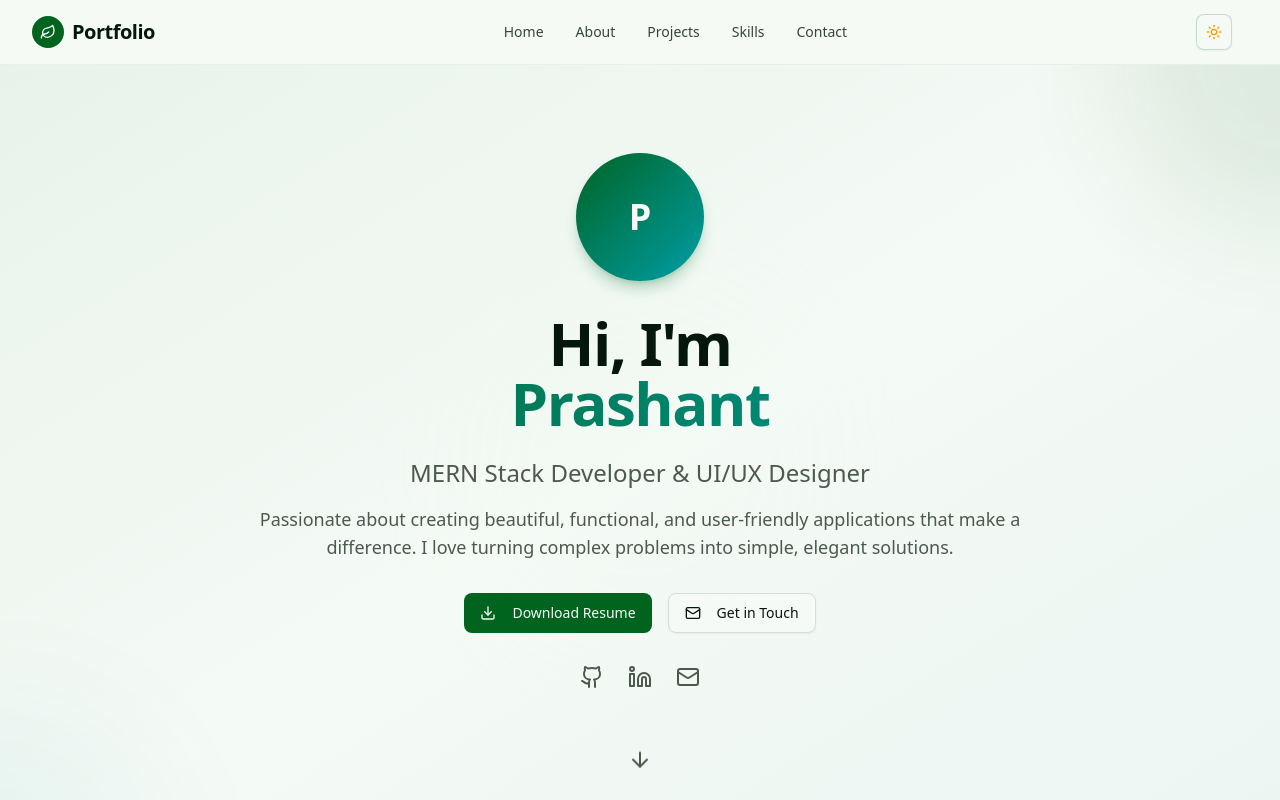
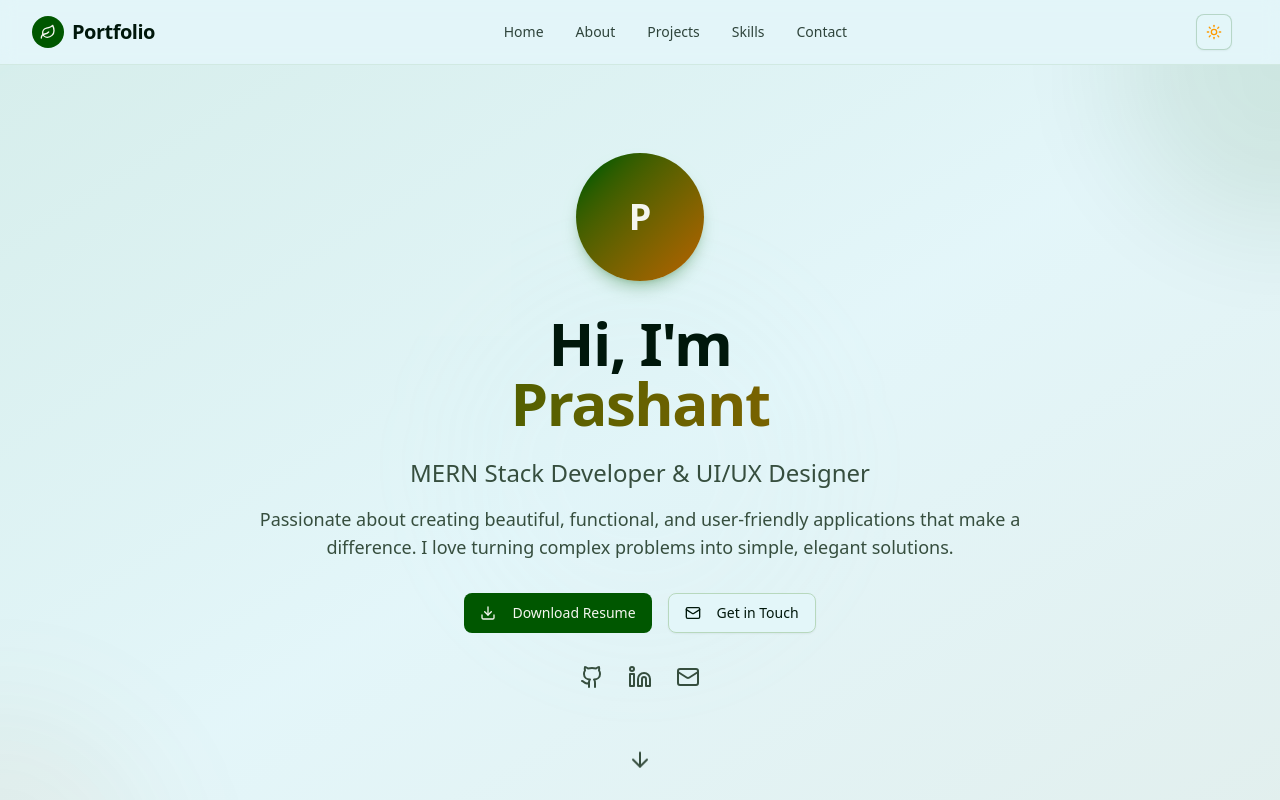
Before and after one commit to Pra-Shant-Chouhan/personal-portfolio, a Next.js app: page / in a window 1280 px wide. Shown: the top 800 px of the page. Built offline with nearby package versions, Linux system fonts and the light colour scheme.

Commit message:
theme second change for green and blue nature.

```diff
--- a/src/app/globals.css
+++ b/src/app/globals.css
@@ -46,83 +46,82 @@
 :root {
   --radius: 0.625rem;
 
-  /* Nature Light Theme - Fresh & Vibrant */
-  --background: oklch(0.98 0.008 150); /* Clean mint white */
-  --foreground: oklch(0.18 0.03 160); /* Deep forest text */
-  --card: oklch(0.99 0.005 140); /* Pure white with green tint */
-  --card-foreground: oklch(0.18 0.03 160);
-  --popover: oklch(0.99 0.005 140);
-  --popover-foreground: oklch(0.18 0.03 160);
-  --primary: oklch(0.42 0.16 155); /* Rich tree green */
-  --primary-foreground: oklch(0.98 0.008 150);
-  --secondary: oklch(0.94 0.02 180); /* Soft sky blue */
-  --secondary-foreground: oklch(0.22 0.03 160);
-  --muted: oklch(0.95 0.012 155); /* Muted sage */
-  --muted-foreground: oklch(0.45 0.025 150);
-  --accent: oklch(0.62 0.14 200); /* Ocean blue accent */
-  --accent-foreground: oklch(0.98 0.008 150);
-  --destructive: oklch(0.58 0.22 25); /* Natural red */
-  --border: oklch(0.89 0.018 155); /* Subtle green border */
-  --input: oklch(0.94 0.012 155); /* Light input */
-  --ring: oklch(0.42 0.16 155); /* Focus ring - tree green */
+  /* Day Nature Theme - Standing in a Sunlit Forest Clearing */
+  --background: oklch(0.96 0.02 210); /* Morning sky blue */
+  --foreground: oklch(0.18 0.04 160); /* Deep forest shadow text */
+  --card: oklch(0.98 0.01 120); /* Sunlit cloud white */
+  --card-foreground: oklch(0.20 0.04 155);
+  --popover: oklch(0.99 0.008 140); /* Fresh leaf highlight */
+  --popover-foreground: oklch(0.18 0.04 160);
+  --primary: oklch(0.38 0.18 145); /* Mature oak tree bark */
+  --primary-foreground: oklch(0.97 0.01 120);
+  --secondary: oklch(0.89 0.04 205); /* Clear sky blue */
+  --secondary-foreground: oklch(0.25 0.05 160);
+  --muted: oklch(0.92 0.03 150); /* Sun-dappled foliage */
+  --muted-foreground: oklch(0.40 0.04 155);
+  --accent: oklch(0.58 0.16 65); /* Golden sunlight accent */
+  --accent-foreground: oklch(0.18 0.04 160);
+  --destructive: oklch(0.55 0.22 25); /* Autumn red leaf */
+  --border: oklch(0.85 0.05 150); /* Forest edge shadow */
+  --input: oklch(0.93 0.03 155); /* Mossy ground input */
+  --ring: oklch(0.38 0.18 145); /* Tree ring focus */
 
-  /* Chart colors */
-  --chart-1: oklch(0.52 0.16 155); /* Forest green */
-  --chart-2: oklch(0.58 0.13 200); /* Ocean blue */
-  --chart-3: oklch(0.65 0.11 180); /* Sky blue */
-  --chart-4: oklch(0.48 0.18 140); /* Leaf green */
-  --chart-5: oklch(0.55 0.12 220); /* Deep blue */
+  /* Chart colors - Forest ecosystem */
+  --chart-1: oklch(0.45 0.16 140); /* Pine tree green */
+  --chart-2: oklch(0.52 0.12 205); /* Mountain lake blue */
+  --chart-3: oklch(0.60 0.14 65);  /* Sunbeam yellow */
+  --chart-4: oklch(0.35 0.12 120); /* Deep forest green */
+  --chart-5: oklch(0.68 0.08 180); /* Distant sky */
 
-  /* Sidebar */
-  --sidebar: oklch(0.97 0.008 150);
-  --sidebar-foreground: oklch(0.18 0.03 160);
-  --sidebar-primary: oklch(0.42 0.16 155);
-  --sidebar-primary-foreground: oklch(0.98 0.008 150);
-  --sidebar-accent: oklch(0.94 0.02 180);
-  --sidebar-accent-foreground: oklch(0.22 0.03 160);
-  --sidebar-border: oklch(0.89 0.018 155);
-  --sidebar-ring: oklch(0.42 0.16 155);
+  /* Sidebar - Looking up through tree canopy */
+  --sidebar: oklch(0.94 0.025 140);
+  --sidebar-foreground: oklch(0.20 0.04 155);
+  --sidebar-primary: oklch(0.42 0.16 145);
+  --sidebar-primary-foreground: oklch(0.97 0.01 120);
+  --sidebar-accent: oklch(0.87 0.05 200);
+  --sidebar-accent-foreground: oklch(0.25 0.05 160);
+  --sidebar-border: oklch(0.88 0.04 145);
+  --sidebar-ring: oklch(0.42 0.16 145);
 }
 
 .dark {
-  /* Nature Dark Theme - Starry Night Forest */
-  --background: oklch(0.13 0.022 185); /* Deep ocean night */
-  --foreground: oklch(0.97 0.005 150); /* Star-like bright text */
-  --card: oklch(0.16 0.028 175); /* Forest depth */
-  --card-foreground: oklch(0.97 0.005 150);
-  --popover: oklch(0.16 0.028 175);
-  --popover-foreground: oklch(0.97 0.005 150);
-  --primary: oklch(0.68 0.18 155); /* Glowing tree green */
-  --primary-foreground: oklch(0.13 0.022 185);
-  --secondary: oklch(0.24 0.04 200); /* Deep ocean */
-  --secondary-foreground: oklch(0.97 0.005 150);
-  --muted: oklch(0.21 0.025 170); /* Muted forest */
-  --muted-foreground: oklch(0.72 0.015 160);
-  --accent: oklch(0.52 0.15 200); /* Vibrant ocean */
-  --accent-foreground: oklch(0.97 0.005 150);
-  --destructive: oklch(0.63 0.21 27); /* Warm red */
-  --border: oklch(0.26 0.03 175); /* Night border */
-  --input: oklch(0.19 0.028 175); /* Input in darkness */
-  --ring: oklch(0.68 0.18 155); /* Glowing focus */
+  /* Night Nature Theme - Starry Forest Canopy */
+  --background: oklch(0.09 0.03 250); /* Deep midnight sky */
+  --foreground: oklch(0.95 0.008 120); /* Moonlight text */
+  --card: oklch(0.13 0.04 160); /* Forest silhouette */
+  --card-foreground: oklch(0.95 0.008 120);
+  --popover: oklch(0.15 0.05 155); /* Moonlit clearing */
+  --popover-foreground: oklch(0.95 0.008 120);
+  --primary: oklch(0.72 0.12 120); /* Glowing moss green */
+  --primary-foreground: oklch(0.09 0.03 250);
+  --secondary: oklch(0.20 0.06 240); /* Starry night blue */
+  --secondary-foreground: oklch(0.95 0.008 120);
+  --muted: oklch(0.18 0.04 170); /* Shadowy foliage */
+  --muted-foreground: oklch(0.75 0.02 130);
+  --accent: oklch(0.65 0.15 280); /* Twinkling star purple */
+  --accent-foreground: oklch(0.95 0.008 120);
+  --destructive: oklch(0.62 0.20 20); /* Campfire glow */
+  --border: oklch(0.22 0.05 160); /* Tree trunk border */
+  --input: oklch(0.16 0.04 155); /* Forest floor */
+  --ring: oklch(0.72 0.12 120); /* Glowing focus ring */
 
-  /* Chart colors - starry night palette */
-  --chart-1: oklch(0.68 0.18 155); /* Glowing green */
-  --chart-2: oklch(0.52 0.15 200); /* Ocean blue */
-  --chart-3: oklch(0.58 0.12 220); /* Deep night blue */
-  --chart-4: oklch(0.72 0.16 140); /* Light foliage */
-  --chart-5: oklch(0.48 0.17 240); /* Midnight ocean */
+  /* Chart colors - Night sky and forest */
+  --chart-1: oklch(0.68 0.14 120);  /* Moonlit foliage */
+  --chart-2: oklch(0.55 0.12 240);  /* Deep night blue */
+  --chart-3: oklch(0.80 0.10 280);  /* Bright star white */
+  --chart-4: oklch(0.45 0.18 140);  /* Dark pine green */
+  --chart-5: oklch(0.70 0.08 200);  /* Milky way glow */
 
-  /* Sidebar */
-  --sidebar: oklch(0.16 0.028 175);
-  --sidebar-foreground: oklch(0.97 0.005 150);
-  --sidebar-primary: oklch(0.68 0.18 155);
-  --sidebar-primary-foreground: oklch(0.13 0.022 185);
-  --sidebar-accent: oklch(0.24 0.04 200);
-  --sidebar-accent-foreground: oklch(0.97 0.005 150);
-  --sidebar-border: oklch(0.26 0.03 175);
-  --sidebar-ring: oklch(0.68 0.18 155);
+  /* Sidebar - Under forest canopy at night */
+  --sidebar: oklch(0.14 0.04 155);
+  --sidebar-foreground: oklch(0.95 0.008 120);
+  --sidebar-primary: oklch(0.72 0.12 120);
+  --sidebar-primary-foreground: oklch(0.09 0.03 250);
+  --sidebar-accent: oklch(0.22 0.06 240);
+  --sidebar-accent-foreground: oklch(0.95 0.008 120);
+  --sidebar-border: oklch(0.20 0.05 160);
+  --sidebar-ring: oklch(0.72 0.12 120);
 }
-
 @layer base {
   * {
     @apply border-border outline-ring/50;
```
